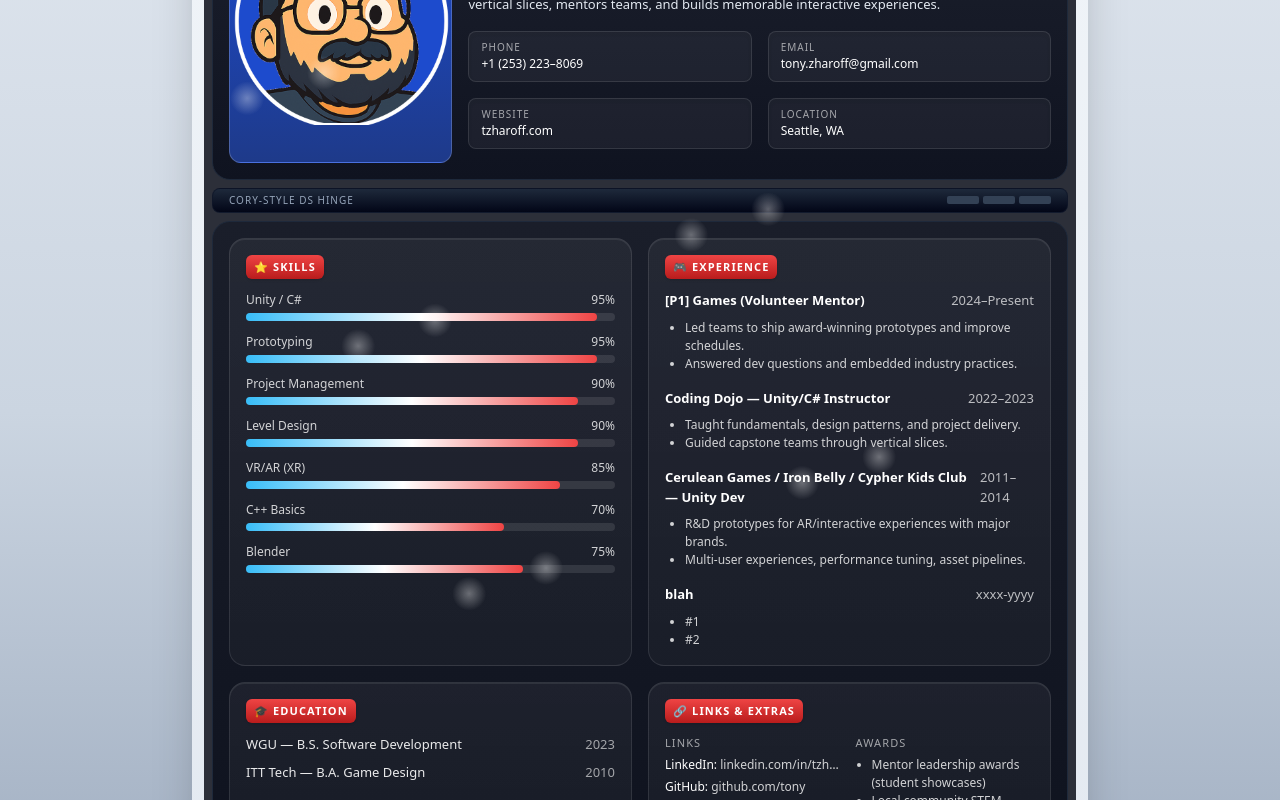
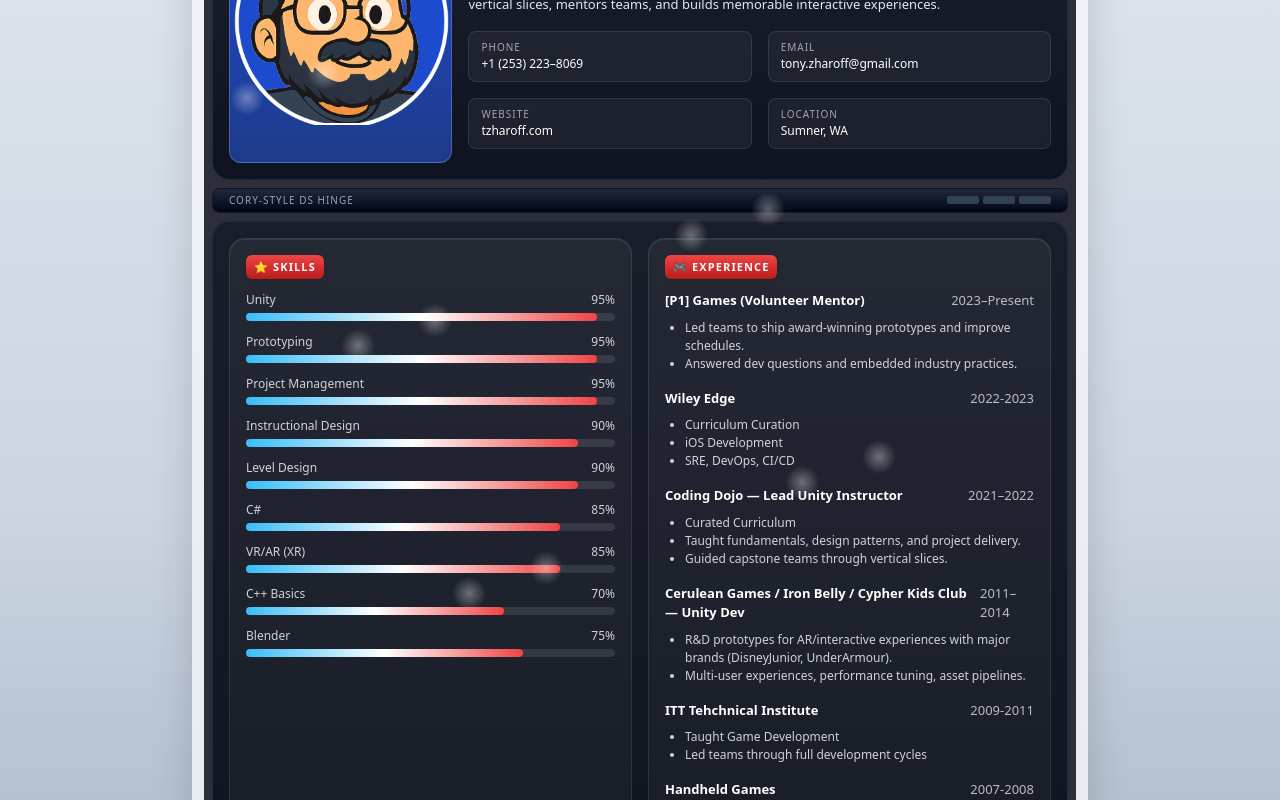
Before and after one commit to tzharoff/tzharoff.com, a React (Create React App) app: page / in a window 1280 px wide. Shown: the part 220-1020 px from the top of the page. Built offline with nearby package versions, Linux system fonts and the light colour scheme.

Commit message:
add work history and skills

```diff
--- a/src/DSResume.jsx
+++ b/src/DSResume.jsx
@@ -18,46 +18,59 @@
   phone: "+1 (253) 223–8069",
   email: "tony.zharoff@gmail.com",
   site: "tzharoff.com",
-  location: "Seattle, WA",
+  location: "Sumner, WA",
   summary:
     "Designer/developer blending rapid prototyping with playful, family‑friendly sensibilities. Ships vertical slices, mentors teams, and builds memorable interactive experiences.",
   skills: [
-    { label: "Unity / C#", level: 95 },
+    { label: "Unity", level: 95 },
     { label: "Prototyping", level: 95 },
-    { label: "Project Management", level: 90 },
+    { label: "Project Management", level: 95 },
+    { label: "Instructional Design", level:90 },
     { label: "Level Design", level: 90 },
+    { label: "C#", level: 85 },
     { label: "VR/AR (XR)", level: 85 },
     { label: "C++ Basics", level: 70 },
     { label: "Blender", level: 75 },
   ],
   links: [
     { label: "LinkedIn", value: "linkedin.com/in/tzharoff" },
-    { label: "GitHub", value: "github.com/tony" },
+    { label: "GitHub", value: "github.com/tzharoff" },
     { label: "Portfolio", value: "tzharoff.com" },
   ],
   education: [
     {
       school: "WGU — B.S. Software Development",
-      year: "2023",
+      year: "2020",
     },
     {
       school: "ITT Tech — B.A. Game Design",
-      year: "2010",
+      year: "2006",
     },
   ],
   experience: [
     {
       company: "[P1] Games (Volunteer Mentor)",
-      years: "2024–Present",
+      years: "2023–Present",
       points: [
         "Led teams to ship award‑winning prototypes and improve schedules.",
         "Answered dev questions and embedded industry practices.",
       ],
     },
     {
-      company: "Coding Dojo — Unity/C# Instructor",
-      years: "2022–2023",
+      company: "Wiley Edge",
+      years: "2022-2023",
       points: [
+        "Curriculum Curation",
+        "iOS Development",
+        "SRE, DevOps, CI/CD",
+      ],
+
+    },
+    {
+      company: "Coding Dojo — Lead Unity Instructor",
+      years: "2021–2022",
+      points: [
+        "Curated Curriculum",
         "Taught fundamentals, design patterns, and project delivery.",
         "Guided capstone teams through vertical slices.",
       ],
@@ -66,14 +79,25 @@
       company: "Cerulean Games / Iron Belly / Cypher Kids Club — Unity Dev",
       years: "2011–2014",
       points: [
-        "R&D prototypes for AR/interactive experiences with major brands.",
+        "R&D prototypes for AR/interactive experiences with major brands (DisneyJunior, UnderArmour).",
         "Multi‑user experiences, performance tuning, asset pipelines.",
       ],
     },
     {
-        company: "blah",
-        years: "xxxx-yyyy",
-        points: ["#1", "#2"],
+        company: "ITT Tehchnical Institute",
+        years: "2009-2011",
+        points: [
+          "Taught Game Development",
+          "Led teams through full development cycles",
+        ],
+    },
+    {
+        company: "Handheld Games",
+        years: "2007-2008",
+        points: [
+          "Game Document Master",
+          "Tools design",
+        ],
     },
   ],
   awards: [
```
